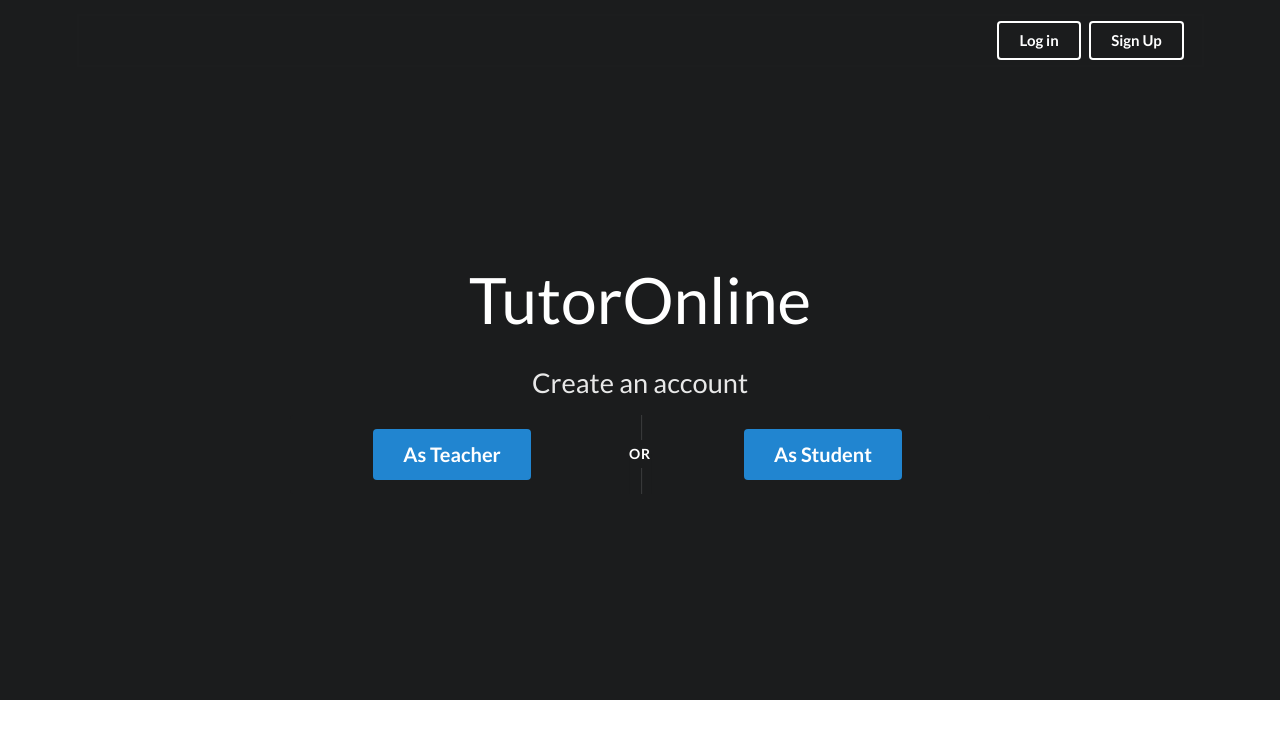
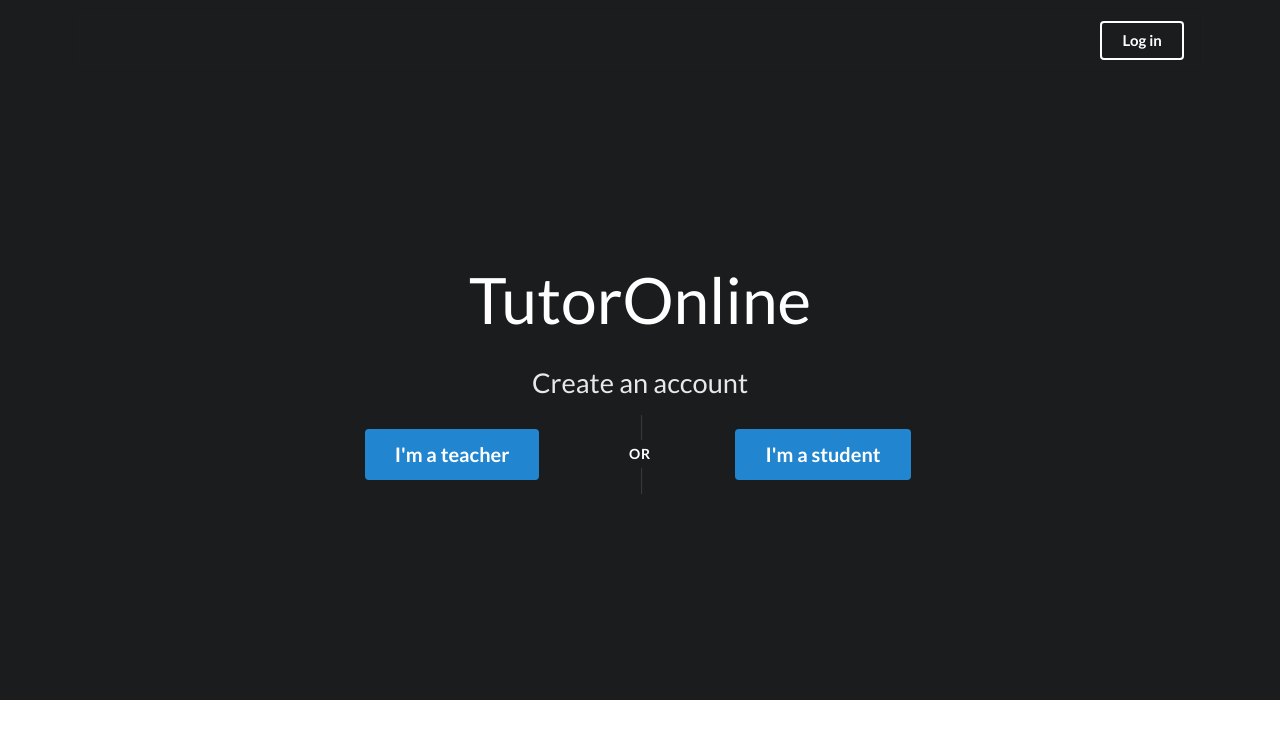
Before and after one commit to khaldon/TutorOnline, a Django app: page / in a window 1280 px wide. Shown: the top 740 px of the page. Run offline with Django 3.2, Linux system fonts and the light colour scheme; some libraries are stand-ins or nearby versions.

Commit message:
updating signup urls for teacher and students

```diff
--- a/templates/home.html
+++ b/templates/home.html
@@ -64,7 +64,6 @@
         </a>
         <div class="right item">
           <a class="ui inverted button" href="{% url 'users:login' %}">Log in</a>
-          <a class="ui inverted button" href="{% url 'users:signup' %}">Sign Up</a>
         </div>
       </div>
     </div>
@@ -76,10 +75,10 @@
       <div class="ui black inverted segment  ">
         <div class="ui two column very relaxed grid ">
           <div class="column">
-            <a class="ui huge primary button" href="{% url 'users:signup' %}">As Teacher</a>
+            <a class="ui huge primary button" href="{% url 'users:teacher_signup' %}" class="btn btn-teacher btn-lg" role="button">I'm a teacher</a>
           </div>
           <div class="column">
-            <a class="ui huge primary button" href="{% url 'users:signup' %}">As Student</a>
+            <a class="ui huge primary button" href="{% url 'users:student_signup' %}" class="btn btn-student btn-lg" role="button">I'm a student</a>
           </div>
         </div>
         <div class="ui black inverted segment vertical  divider">
```
